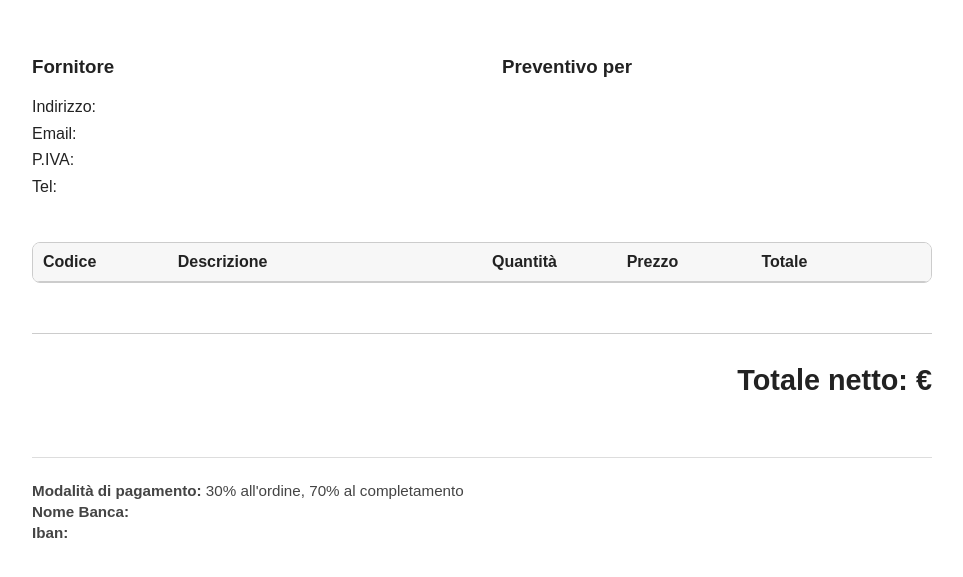
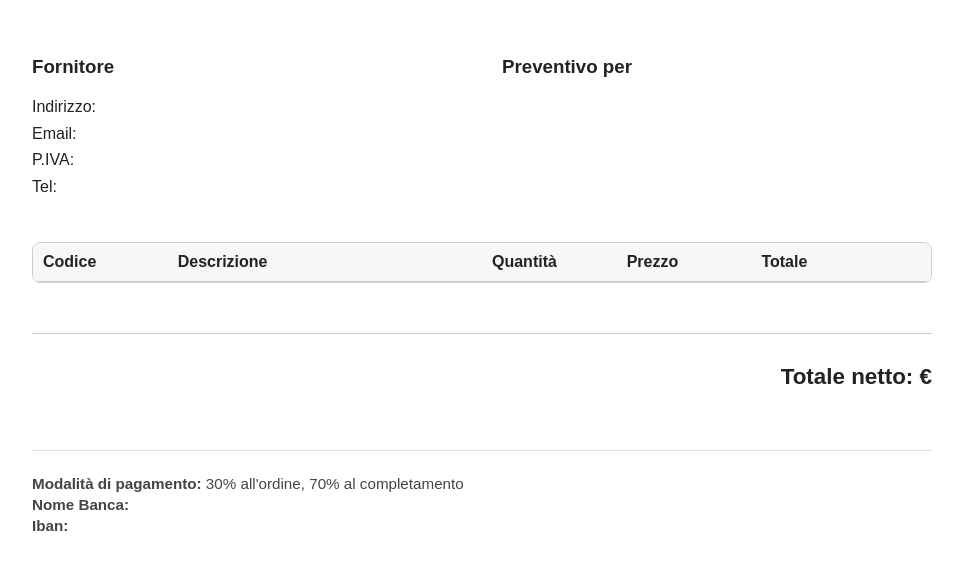
Before and after one commit to franceavi/preventivi, a plain HTML site: page index.html in a window 1280 px wide. Shown: the part 171-748 px from the top of the page, without its empty margins (158-1121 px from the left). Drawn offline with Linux system fonts and the light colour scheme.

Commit message:
Update index.html

```diff
--- a/index.html
+++ b/index.html
@@ -87,10 +87,10 @@
     }
     .totali p {
       margin: 5px 0;
-      font-size: 1.8em;
+      font-size: 1.4em;
     }
     .totali .totale-netto {
-      font-size: 1.8em;
+      font-size: 1.4em;
       font-weight: bold;
       color: #222;
     }
```
